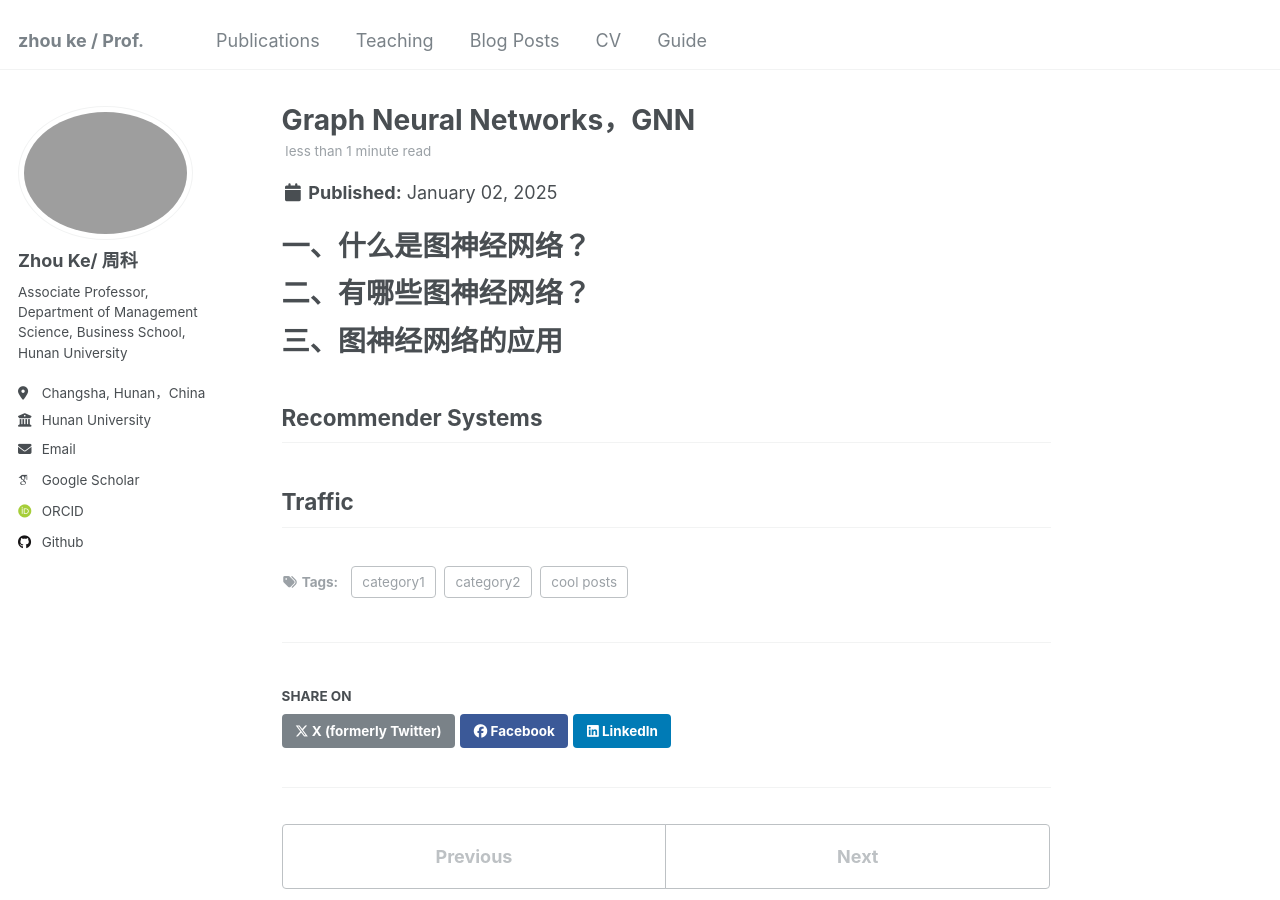
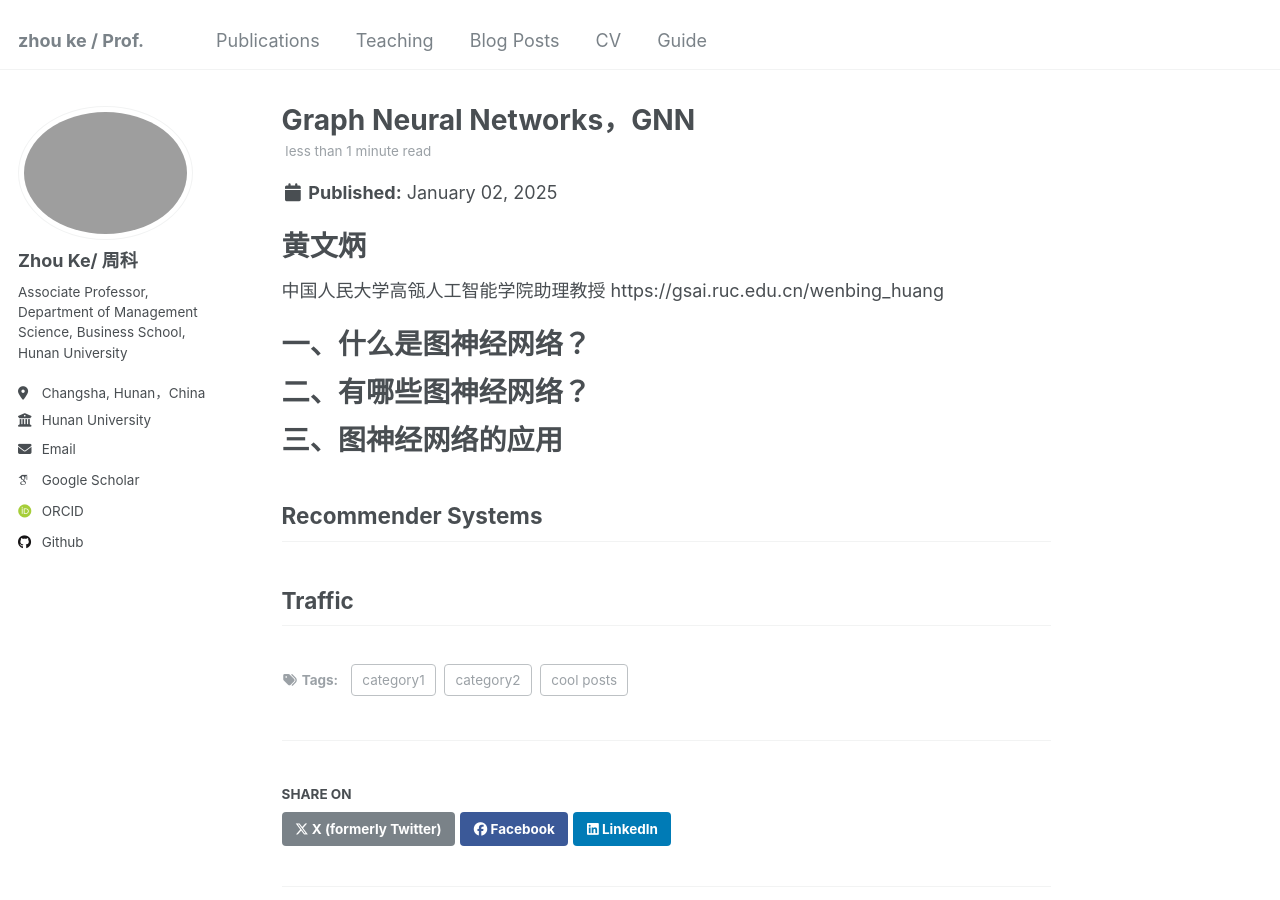
Before and after one commit to hustzhke/hustzhke.github.io, a Jekyll site: the page built from _posts/2013-08-14-blog-post-2.md, in a window 1280 px wide and 900 px high. Built offline with Jekyll 4.4.1, drawn with Linux system fonts in a browser that asks for light colours; some web fonts are replaced.

Commit message:
Update 2013-08-14-blog-post-2.md

```diff
--- a/_posts/2013-08-14-blog-post-2.md
+++ b/_posts/2013-08-14-blog-post-2.md
@@ -7,6 +7,11 @@ tags:
   - category1
   - category2
 ---
+
+黄文炳
+======
+中国人民大学高瓴人工智能学院助理教授
+https://gsai.ruc.edu.cn/wenbing_huang
 
 
 一、什么是图神经网络？
```
